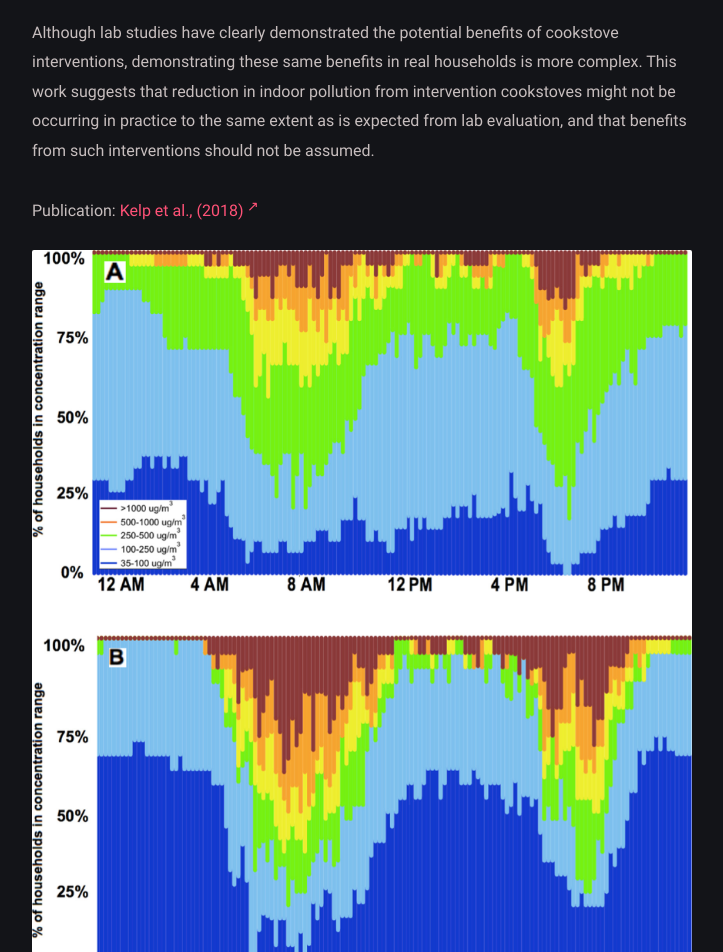
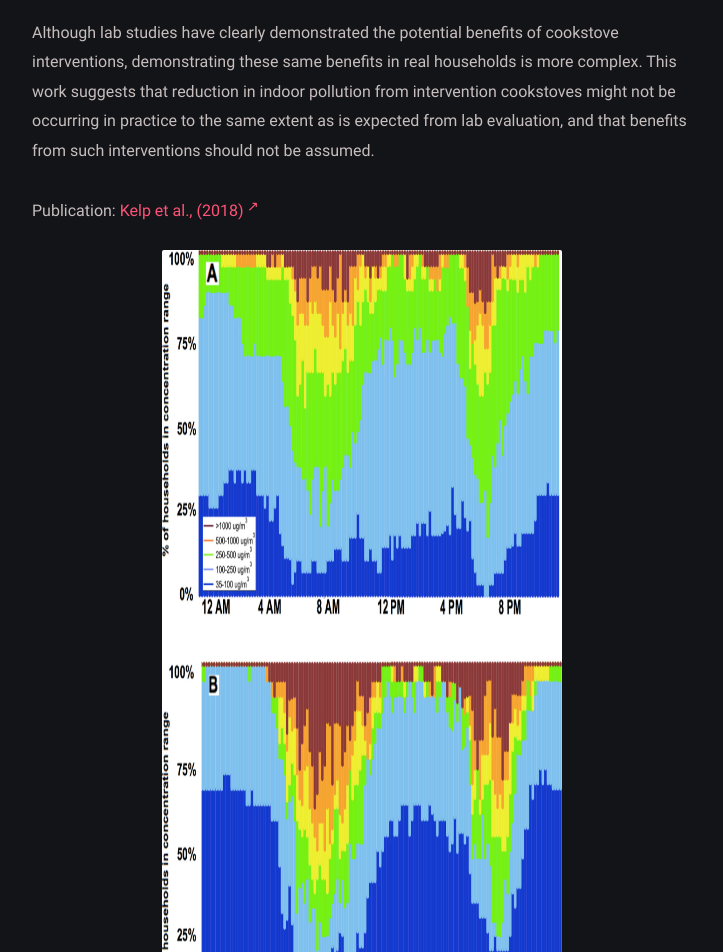
Before and after one commit to mkelp/mkelp.github.io, a Jekyll site: the page built from projects.md, in a window 1280 px wide. Shown: the part 2543-3495 px from the top of the page, without its empty margins (278-1001 px from the left). Built offline with Jekyll 4.4.1, drawn with Linux system fonts in a browser that asks for light colours.

Commit message:
project 6

```diff
--- a/projects.md
+++ b/projects.md
@@ -44,7 +44,7 @@ Although lab studies have clearly demonstrated the potential benefits of cooksto
 Publication: [Kelp et al., (2018)](https://www.sciencedirect.com/science/article/pii/S2352728517300726){:target="_blank"}
 
 <figure>
-<img src="/assets/img/cookstove_fig.jpg" alt="ilustrasi repo yang mau diupdate">
+<img src="/assets/img/cookstove_fig.jpg" alt="ilustrasi repo yang mau diupdate" width="400" height="790">
 <figcaption>Fig 1. Gambaran ribetnya.</figcaption>
 </figure>
 
```
